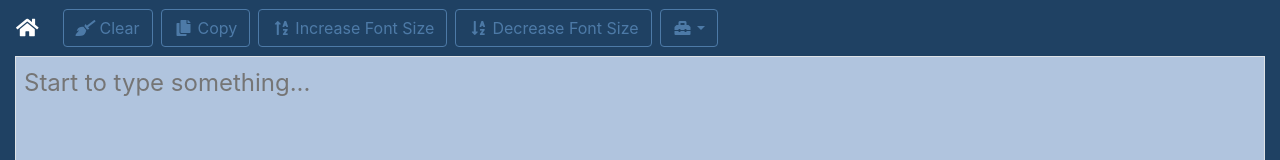
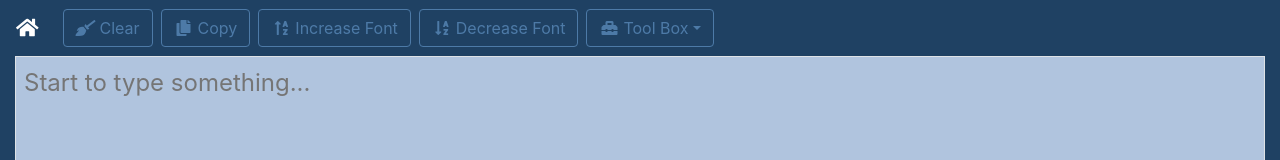
Before and after one commit to openXapps/web-apps-notes, a React (Create React App) app: page / in a window 1280 px wide. Shown: the top 160 px of the page. Built offline with nearby package versions, Linux system fonts and the light colour scheme.

Commit message:
Navbar responsive fixes

```diff
--- a/src/components/Header.js
+++ b/src/components/Header.js
@@ -29,7 +29,7 @@ const Header = () => {
         <ul className="navbar-nav mr-auto">
           <li className="nav-item ml-0 mt-2 ml-sm-2 mt-sm-0">
             <button
-              className="btn btn-outline-primary"
+              className="btn btn-outline-primary w-100"
               type="button"
               disabled={isEmpty}
               onClick={() => { onNoteChange('') }}
@@ -39,7 +39,7 @@ const Header = () => {
           </li>
           <li className="nav-item ml-0 mt-2 ml-sm-2 mt-sm-0">
             <button
-              className="btn btn-outline-primary"
+              className="btn btn-outline-primary w-100"
               type="button"
               disabled={isEmpty}
               onClick={onCopy}
@@ -49,35 +49,37 @@ const Header = () => {
           </li>
           <li className="nav-item ml-0 mt-2 ml-sm-2 mt-sm-0">
             <button
-              className="btn btn-outline-primary"
+              className="btn btn-outline-primary w-100"
               type="button"
               disabled={isEmpty}
               onClick={() => { onSizeChange('INCREASE') }}
             ><i className="fas fa-sort-alpha-up gd-nav-btn-icon"></i><span
               className="pl-1 d-md-inline d-sm-none"
-            >Increase Font Size</span></button>
+            >Increase Font</span></button>
           </li>
           <li className="nav-item ml-0 mt-2 ml-sm-2 mt-sm-0">
             <button
-              className="btn btn-outline-primary"
+              className="btn btn-outline-primary w-100"
               type="button"
               disabled={isEmpty}
               onClick={() => { onSizeChange('DECREASE') }}
             ><i className="fas fa-sort-alpha-down gd-nav-btn-icon"></i><span
               className="pl-1 d-md-inline d-sm-none"
-            >Decrease Font Size</span></button>
+            >Decrease Font</span></button>
           </li>
           <li className="nav-item dropdown ml-0 mt-2 ml-sm-2 mt-sm-0">
             <button
-              className="btn btn-outline-primary dropdown-toggle"
+              className="btn btn-outline-primary dropdown-toggle w-100"
               id="gd-dropdown-toolbox"
               type="button"
               disabled={isEmpty}
               data-toggle="dropdown"
               aria-haspopup="true"
               aria-expanded="false"
-            ><i className="fas fa-toolbox gd-nav-btn-icon"></i></button>
-            <div className="dropdown-menu shadow" aria-labelledby="gd-dropdown-toolbox">
+            ><i className="fas fa-toolbox gd-nav-btn-icon"></i><span
+              className="pl-1 d-md-inline d-sm-none"
+            >Tool Box</span></button>
+            <div className="dropdown-menu shadow mt-2" aria-labelledby="gd-dropdown-toolbox">
               <button
                 className="dropdown-item"
                 type="button"
--- a/src/context/NoteProvider.js
+++ b/src/context/NoteProvider.js
@@ -2,9 +2,11 @@ import React from 'react';
 
 export const NoteContext = React.createContext();
 
+const defaultFontSize = 24;
+
 const NoteProvider = (props) => {
   const [note, setNote] = React.useState('');
-  const [size, setSize] = React.useState(24);
+  const [size, setSize] = React.useState(defaultFontSize);
   const [isEmpty, setIsEmpty] = React.useState(true);
 
   const onNoteChange = (v) => {
@@ -15,6 +17,7 @@ const NoteProvider = (props) => {
       setIsEmpty(true);
     }
     setNote(v);
+    setSize(defaultFontSize);
   };
 
   const onCopy = () => {
```
